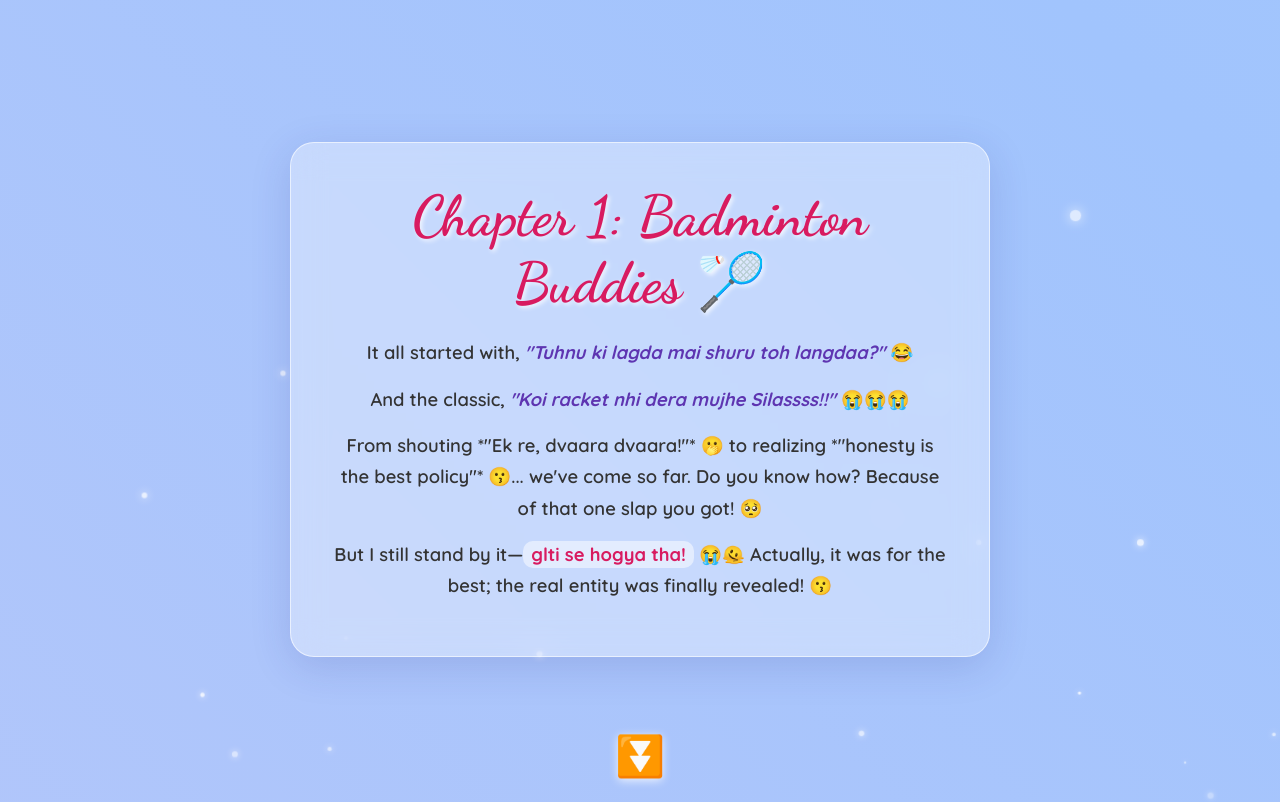
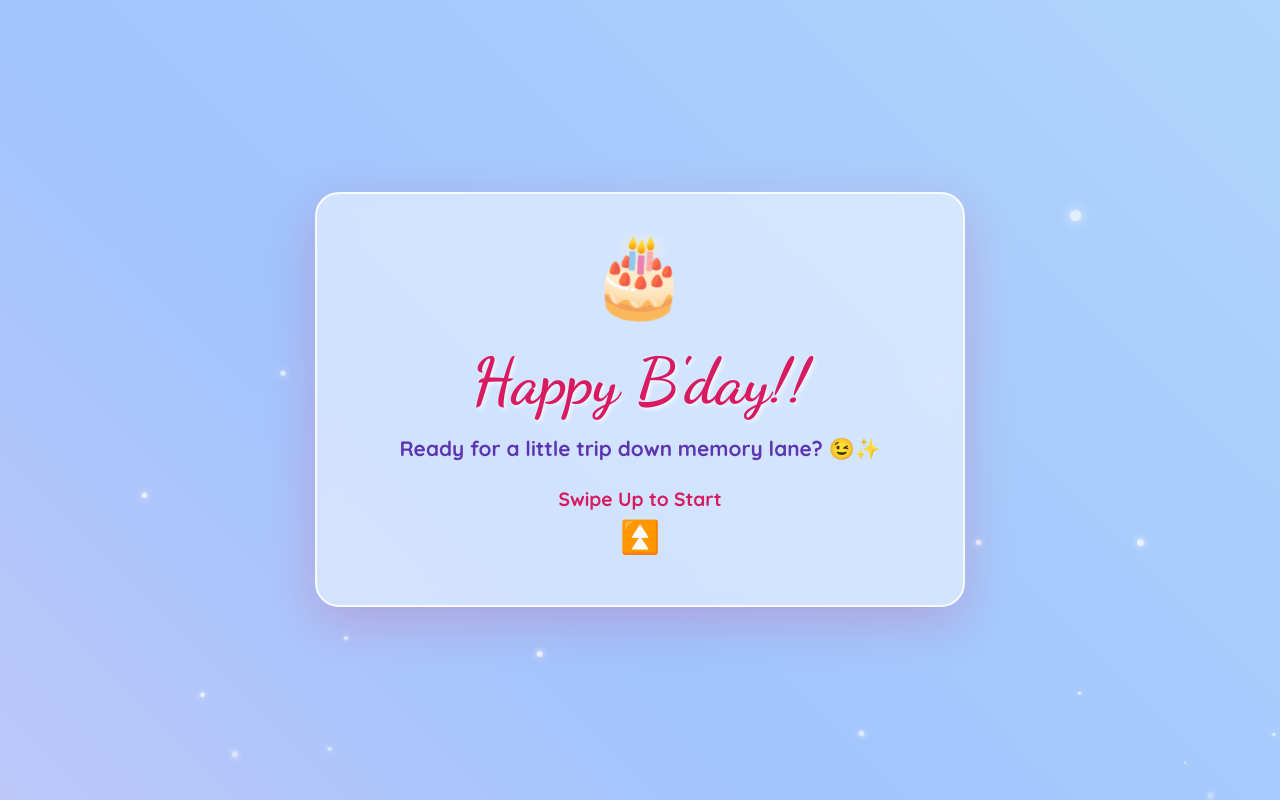
Before and after one commit to Sukhmanprt-s/Silas, a plain HTML site: page index.html in a window 1280 px wide. Shown: the top 802 px of the page. Drawn offline with Linux system fonts and the light colour scheme.

Commit message:
Update index.html

```diff
--- a/index.html
+++ b/index.html
@@ -20,8 +20,7 @@
 
         html, body {
             font-family: 'Quicksand', sans-serif;
-            overflow-x: hidden;
-            scroll-behavior: smooth;
+            overflow: hidden; /* Hide the main body scrollbar to use our custom container */
 
             /* Upgraded Dynamic Gradient Background */
             background: linear-gradient(45deg, #ff9a9e, #fecfef, #a1c4fd, #c2e9fb);
@@ -36,7 +35,25 @@
             100% { background-position: 0% 50%; }
         }
 
-        /* Upgraded Floating Magic Orbs (Fireflies) */
+        /* PREMIUM SCROLL CONTAINER */
+        .scroll-container {
+            height: 100vh;
+            height: 100dvh; /* Fixes mobile browser UI bar jump */
+            width: 100vw;
+            overflow-y: scroll;
+
+            /* THIS CREATES THE "ZIGGLE" AND PREMIUM SNAP FEEL */
+            scroll-snap-type: y mandatory;
+            scroll-behavior: smooth;
+
+            /* Hide scrollbar for a clean app feel */
+            scrollbar-width: none;
+        }
+        .scroll-container::-webkit-scrollbar {
+            display: none;
+        }
+
+        /* Floating Magic Orbs (Fireflies) */
         #magic-container {
             position: fixed;
             top: 0;
@@ -65,14 +82,19 @@
 
         /* Page Layout */
         .page {
-            min-height: 100vh;
+            height: 100vh;
+            height: 100dvh;
             width: 100vw;
             display: flex;
             justify-content: center;
             align-items: center;
             position: relative;
             z-index: 10;
-            padding: 60px 20px;
+            padding: 20px;
+
+            /* Makes the page snap perfectly into place */
+            scroll-snap-align: center;
+            scroll-snap-stop: always; /* Prevents swiping past multiple pages at once */
         }
 
         /* Upgraded Glassmorphism Story Cards */
@@ -83,17 +105,56 @@
             border: 1px solid rgba(255, 255, 255, 0.6);
             border-radius: 24px;
             padding: 40px;
-            max-width: 700px; /* Increased max-width */
+            width: 100%;
+            max-width: 650px;
+
+            /* THE FIX: Prevents text from bleeding out on small phones */
+            max-height: 85vh;
+            overflow-y: auto; /* Allows scrolling INSIDE the card if text is too long */
+            scrollbar-width: none;
+
             text-align: center;
             box-shadow: 0 10px 40px 0 rgba(31, 38, 135, 0.15);
-            transform: translateY(50px) scale(0.95);
+            transform: translateY(60px) scale(0.9);
             opacity: 0;
-            transition: all 0.8s cubic-bezier(0.25, 0.46, 0.45, 0.94);
+            transition: all 0.8s cubic-bezier(0.34, 1.56, 0.64, 1); /* Bouncy premium intro */
         }
+        .card::-webkit-scrollbar { display: none; }
 
         .card.visible {
             transform: translateY(0) scale(1);
             opacity: 1;
+        }
+
+        /* Cover Page Specific Styles */
+        .cover-card {
+            background: rgba(255, 255, 255, 0.5);
+            border: 2px solid rgba(255, 255, 255, 0.8);
+            box-shadow: 0 15px 50px rgba(216, 27, 96, 0.2);
+        }
+
+        .cute-cake {
+            font-size: 5rem;
+            margin-bottom: 10px;
+            display: inline-block;
+            animation: floatCake 3s ease-in-out infinite;
+        }
+
+        @keyframes floatCake {
+            0%, 100% { transform: translateY(0) rotate(-5deg); }
+            50% { transform: translateY(-15px) rotate(5deg); }
+        }
+
+        .cover-title {
+            font-size: 4rem;
+            color: #d81b60;
+            margin-bottom: 10px;
+        }
+
+        .cover-subtitle {
+            font-size: 1.3rem;
+            color: #5e35b1;
+            font-weight: 700;
         }
 
         /* Typography */
@@ -130,40 +191,40 @@
             border-radius: 10px;
         }
 
-        /* Scroll Down Indicator */
-        .scroll-indicator {
-            position: absolute;
-            bottom: 20px;
-            left: 50%;
-            transform: translateX(-50%);
-            animation: bounce 2s infinite;
+        /* Swipe Up Indicator */
+        .swipe-indicator {
+            margin-top: 30px;
+            display: flex;
+            flex-direction: column;
+            align-items: center;
             color: #d81b60;
-            font-size: 2.5rem;
-            pointer-events: none;
-            filter: drop-shadow(0px 2px 5px rgba(255,255,255,0.8));
+            font-weight: 700;
+            font-size: 1.2rem;
+            animation: pulseFade 2s infinite;
         }
 
-        @keyframes bounce {
-            0%, 20%, 50%, 80%, 100% { transform: translateY(0) translateX(-50%); }
-            40% { transform: translateY(-15px) translateX(-50%); }
-            60% { transform: translateY(-7px) translateX(-50%); }
+        .swipe-indicator span {
+            font-size: 2rem;
+            margin-top: 5px;
+        }
+
+        @keyframes pulseFade {
+            0%, 100% { transform: translateY(0); opacity: 0.5; }
+            50% { transform: translateY(-10px); opacity: 1; }
         }
 
         /* EXTREME MOBILE ADJUSTMENTS FOR FITTING */
         @media (max-width: 600px) {
-            h1 { font-size: 2.2rem; margin-bottom: 12px; }
-            h2 { font-size: 2rem; margin-bottom: 12px; }
-            p { font-size: 0.95rem; line-height: 1.4; margin-bottom: 12px; }
+            h1 { font-size: 2.5rem; margin-bottom: 12px; }
+            h2 { font-size: 2.2rem; margin-bottom: 12px; }
+            p { font-size: 1rem; line-height: 1.4; margin-bottom: 12px; }
 
-            /* Maximizing screen width */
-            .page { padding: 40px 10px; }
             .card {
-                padding: 20px 15px;
-                width: 95%; /* Makes it as wide as possible */
-                max-width: none;
-                border-radius: 18px;
+                padding: 25px 15px;
+                width: 92%;
+                border-radius: 20px;
             }
-            .scroll-indicator { bottom: 10px; font-size: 2rem; }
+            .cover-title { font-size: 3.2rem; }
         }
     </style>
 </head>
@@ -171,6 +232,23 @@
 
     <!-- Floating Background Effect -->
     <div id="magic-container"></div>
+
+    <!-- MAIN SCROLL CONTAINER FOR THE "SNAP" FEEL -->
+    <div class="scroll-container">
+
+        <!-- NEW COVER PAGE (Chapter 0) -->
+        <section class="page">
+            <div class="card cover-card">
+                <div class="cute-cake">🎂</div>
+                <h1 class="cover-title">Happy B'day!!</h1>
+                <p class="cover-subtitle">Ready for a little trip down memory lane? 😉✨</p>
+
+                <div class="swipe-indicator">
+                    Swipe Up to Start
+                    <span>⏫</span>
+                </div>
+            </div>
+        </section>
 
         <!-- CHAPTER 1 (PART 1) -->
         <section class="page">
@@ -180,8 +258,8 @@
                 <p>And the classic, <span class="quote">"Koi racket nhi dera mujhe Silassss!!"</span> 😭😭😭</p>
                 <p>From shouting *"Ek re, dvaara dvaara!"* 🫢 to realizing *"honesty is the best policy"* 😗... we've come so far. Do you know how? Because of that one slap you got! 🥺</p>
                 <p>But I still stand by it—<span class="highlight">glti se hogya tha!</span> 😭🫠 Actually, it was for the best; the real entity was finally revealed! 😗</p>
+                <div class="swipe-indicator" style="font-size: 0.9rem;">Swipe for more <span>⏬</span></div>
             </div>
-        <div class="scroll-indicator">⏬</div>
         </section>
 
         <!-- CHAPTER 1 (PART 2) -->
@@ -190,8 +268,8 @@
                 <h2>Chapter 1 (Part 2) 🏸</h2>
                 <p>It was all about magic moments, racket fights, and slowly... tea fights! 😂 We had zero tiredness and endless enthusiasm for the court.</p>
                 <p><em>Acha, fir aage kya hua? Badminton khtm toh sb khtm? Nhiii toh... aage ye hua! 👇</em></p>
+                <div class="swipe-indicator" style="font-size: 0.9rem;"><span>⏬</span></div>
             </div>
-        <div class="scroll-indicator">⏬</div>
         </section>
 
         <!-- CHAPTER 2 -->
@@ -204,8 +282,8 @@
                 <span class="quote">"Hello! Kaha ho? Shanti Nagar. Mai cllg hu... ok coming."</span> 👾</p>
                 <p>Mai 150rs te guzara krn wala... 😂 and now, the budget has definitely upgraded!</p>
                 <p><em>Bs college hi ghumna hai kya? Chlo fir kahin aur ghumte hai.</em> Where? The place where the chole bhature are incredibly lazeez! Still didn't get it? Chlo fir, leke chle... 🚆</p>
+                <div class="swipe-indicator" style="font-size: 0.9rem;"><span>⏬</span></div>
             </div>
-        <div class="scroll-indicator">⏬</div>
         </section>
 
         <!-- CHAPTER 3 -->
@@ -217,8 +295,8 @@
                 <p>Kujh chahiye? THANKS! 🙏 Laser shows are normal, but have you ever seen the one at Qutub Minar? We just clicked photos there, and YOU... black black!! 😂😂</p>
                 <p>Then? Going to see the Taj Mahal and searching for Mumtaaz... not Shah Jahan's, but our own! 😂🤫</p>
                 <p>After falling for the dil wala shehr, we thought, let's just get exported here and become Delhiites... or should I say, Red Tape wale! 😂</p>
+                <div class="swipe-indicator" style="font-size: 0.9rem;"><span>⏬</span></div>
             </div>
-        <div class="scroll-indicator">⏬</div>
         </section>
 
         <!-- CHAPTER 4 -->
@@ -229,8 +307,8 @@
                 <p>But who is he to tell me what I'm gonna do? <span class="highlight">Mai toh aesthetic hu, jo mrji krugi! 😎</span></p>
                 <p>And then what? Our bond just grew stronger!</p>
                 <p>Exploring everything together, and of course, hunting down the absolute BEST Chole Bhature! 😭🫶🏻</p>
+                <div class="swipe-indicator" style="font-size: 0.9rem;"><span>⏬</span></div>
             </div>
-        <div class="scroll-indicator">⏬</div>
         </section>
 
         <!-- CHAPTER 5 (PART 1) -->
@@ -240,8 +318,8 @@
                 <p>From *"Mai nii jnaa.. vo sb honge udr"* to *"Mujhe ghr ni jana!"* 😭😂 That's when we realized... Delhi se uppr kujh ni! 🫶🏻</p>
                 <p>₹150 in Chandni Chowk or ₹2000 in DLF... YES, we can afford both vibes. 😎</p>
                 <p>But what really happened in Delhi? <span class="highlight">Chlne ka imtehaan! 😭</span> Walking less than 15-16 km was impossible. Exploring roads, clothes, metros, drinks, the wonders of the world, and testing our ultimate walking capacity.</p>
+                <div class="swipe-indicator" style="font-size: 0.9rem;"><span>⏬</span></div>
             </div>
-        <div class="scroll-indicator">⏬</div>
         </section>
 
         <!-- CHAPTER 5 (PART 2) -->
@@ -251,8 +329,8 @@
                 <p>Chlo bhai behno ko b mil aate hai 🐒🐊🦧🐅🐘🦜🦚 but walking like pure aesthetics and foreigners so nobody stops us! 😎</p>
                 <p>At first: *"Humayun kujh ni hai?"* Then: *"Yrrrr... ethe ta raje ne AC v lgvaya hai!"* 😂 It has everything, but of course, it's far and I was always exhausted... the one with the low BP, constantly tripping and crying. 🥲</p>
                 <p>What did Delhi give us? The shift from disliking to loving Poha 🤩 and transforming you into a pure Dosa person! 😗 Every place has a specialty, but Delhi isn't just special, it's <strong>dil</strong>. ❤️ We left some things behind and made a habit of others... YKIYK.</p>
+                <div class="swipe-indicator" style="font-size: 0.9rem;"><span>⏬</span></div>
             </div>
-        <div class="scroll-indicator">⏬</div>
         </section>
 
         <!-- CHAPTER 6 -->
@@ -263,8 +341,8 @@
                 <p>Desperately waiting to step in and cut the cake right at 12 AM... and what? <span class="highlight">Mission accomplished! 🎯</span></p>
                 <p>It was one of the best days ever. From navigating metros to hopping on a Rapido, it was a quick transition... and a strong realization that it's Delhi over anywhere else. 😭🫶🏻</p>
                 <p>Still, forever grateful for every single moment we've shared.</p>
+                <div class="swipe-indicator" style="font-size: 0.9rem;"><span>⏬</span></div>
             </div>
-        <div class="scroll-indicator">⏬</div>
         </section>
 
         <!-- CHAPTER 7 -->
@@ -280,6 +358,8 @@
             </div>
         </section>
 
+    </div> <!-- End of scroll container -->
+
     <script>
         // --- 1. Glowing Orbs (Fireflies) Animation ---
         const magicContainer = document.getElementById('magic-container');
@@ -293,31 +373,34 @@
             const orb = document.createElement('div');
             orb.classList.add('orb');
 
-            // Randomize styling for each orb
-            const size = Math.random() * 8 + 4; // 4px to 12px
+            const size = Math.random() * 8 + 4;
             orb.style.width = size + 'px';
             orb.style.height = size + 'px';
             orb.style.left = Math.random() * 100 + 'vw';
 
-            // Randomize animation
-            orb.style.animationDuration = (Math.random() * 6 + 6) + 's'; // 6s to 12s
+            orb.style.animationDuration = (Math.random() * 6 + 6) + 's';
             orb.style.animationDelay = (Math.random() * 5) + 's';
 
             magicContainer.appendChild(orb);
         }
 
-        // --- 2. Scroll Animation (Fade in cards when they enter the viewport) ---
+        // --- 2. Premium Scroll Animation ---
         const cards = document.querySelectorAll('.card');
+        const scrollContainer = document.querySelector('.scroll-container');
 
+        // Using root as the scroll container so it knows exactly when cards enter the visible area
         const observerOptions = {
-            root: null,
-            threshold: 0.15 // Triggers slightly earlier for smooth reading on mobile
+            root: scrollContainer,
+            threshold: 0.4 // Card animates in when 40% of it is visible
         };
 
-        const observer = new IntersectionObserver((entries, observer) => {
+        const observer = new IntersectionObserver((entries) => {
             entries.forEach(entry => {
                 if (entry.isIntersecting) {
                     entry.target.classList.add('visible');
+                } else {
+                    // Optional: Remove class when scrolled away so it re-animates when going back up
+                    entry.target.classList.remove('visible');
                 }
             });
         }, observerOptions);
```
Lines whose indentation alone changed are shown as unchanged.
